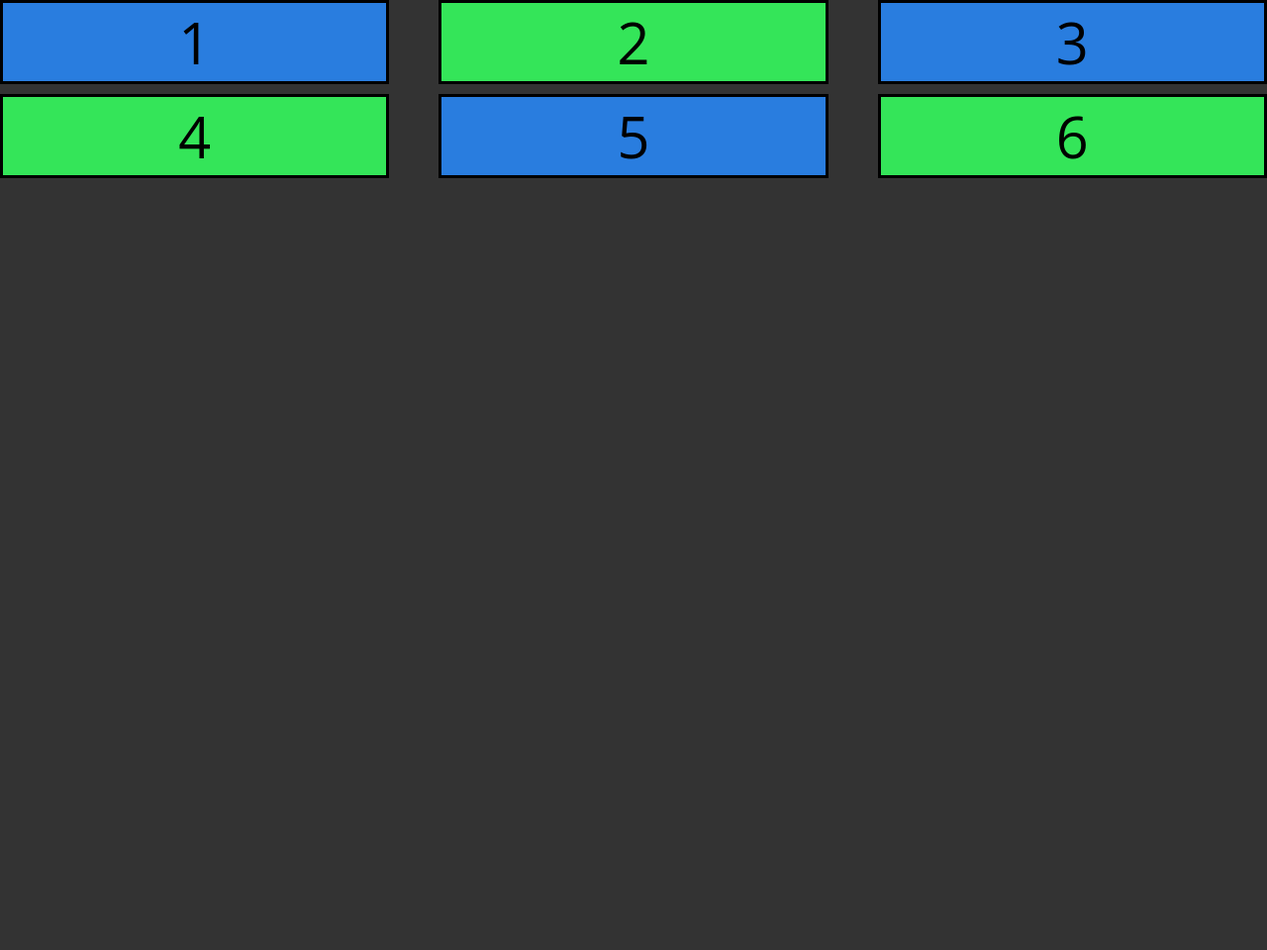
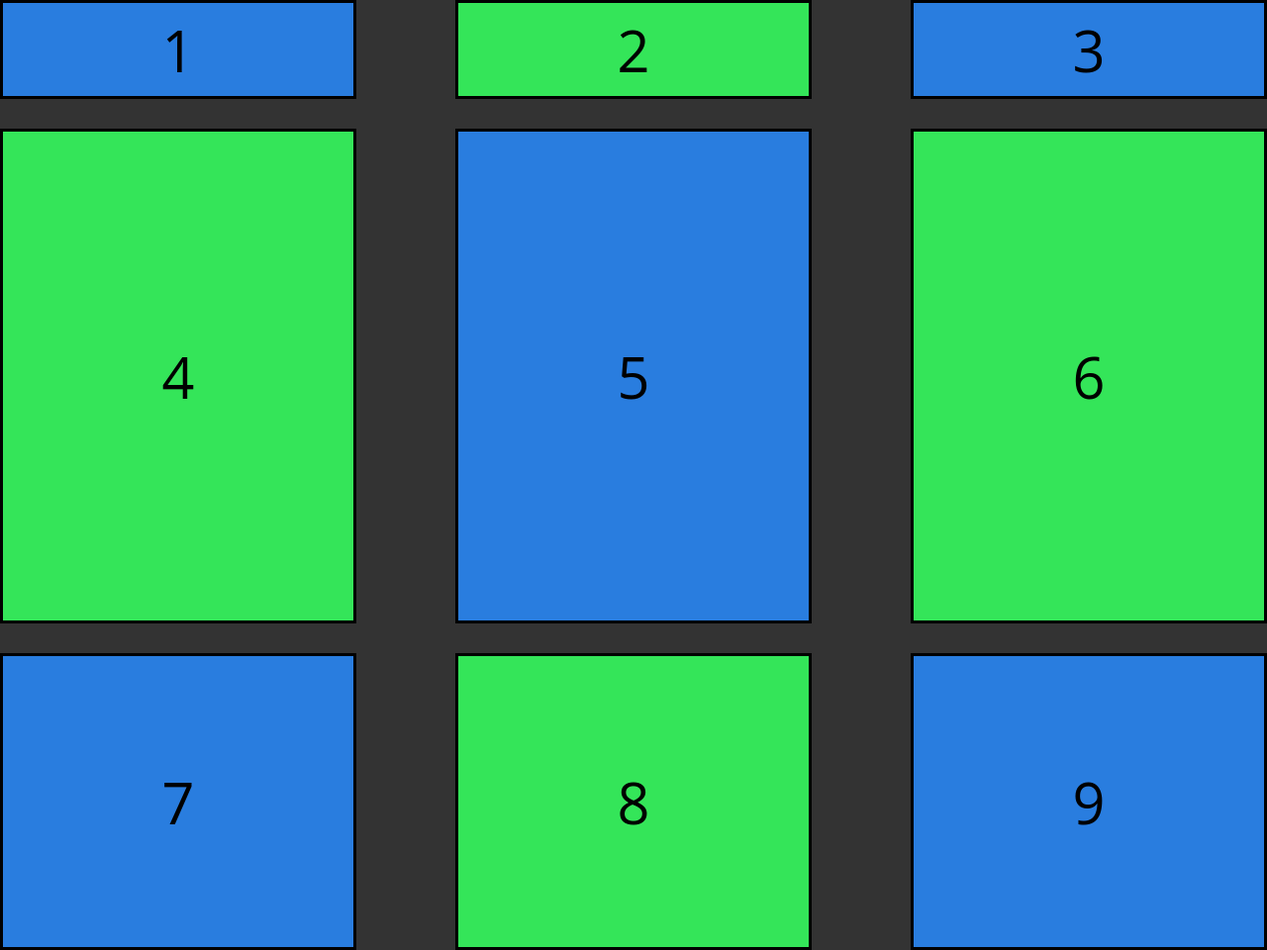
Before and after one commit to agaciur/course-html-css-js, a plain HTML site: page grid/index.html in a window 1280 px wide. Shown: the whole page at 99% size. Before the commit the page ends 800 px from the top, so only its background shows below. Drawn offline with Linux system fonts and the light colour scheme.

Commit message:
First quest -grid

```diff
--- a/grid/css/style.css
+++ b/grid/css/style.css
@@ -14,24 +14,10 @@ body {
 }
 
 .grid-container {
-  /* margin: 50px; */
   display: grid;
-  /* height: 900px; */
-  /* grid-template-columns: 10% 50% 40%;
-  grid-template-columns: 1fr 3fr 1fr;
-  grid-template-columns: repeat(5, 100px);
-  grid-template-columns: repeat(5, 100px 200px);
-  grid-template-columns: repeat(3, 100px) 400px; */
   grid-template-columns: repeat(3, 1fr);
-  /* grid-template-rows: 500px 300px; */
-  grid-template-rows: 1fr 1fr;
-  /* gap: 50px; */
-  gap: 10px 50px;
-  /* row-gap: 50px;
-  column-gap: 100px; */
-
-
-
+  grid-template-rows: 100px 500px 300px;
+  gap: 30px 100px;
 }
 
 .grid-item {
--- a/grid/index.html
+++ b/grid/index.html
@@ -17,6 +17,10 @@
         <div class="grid-item">4</div>
         <div class="grid-item">5</div>
         <div class="grid-item">6</div>
+        <div class="grid-item">7</div>
+        <div class="grid-item">8</div>
+        <div class="grid-item">9</div>
+      </div>
     </div>
 </body>
 
```
